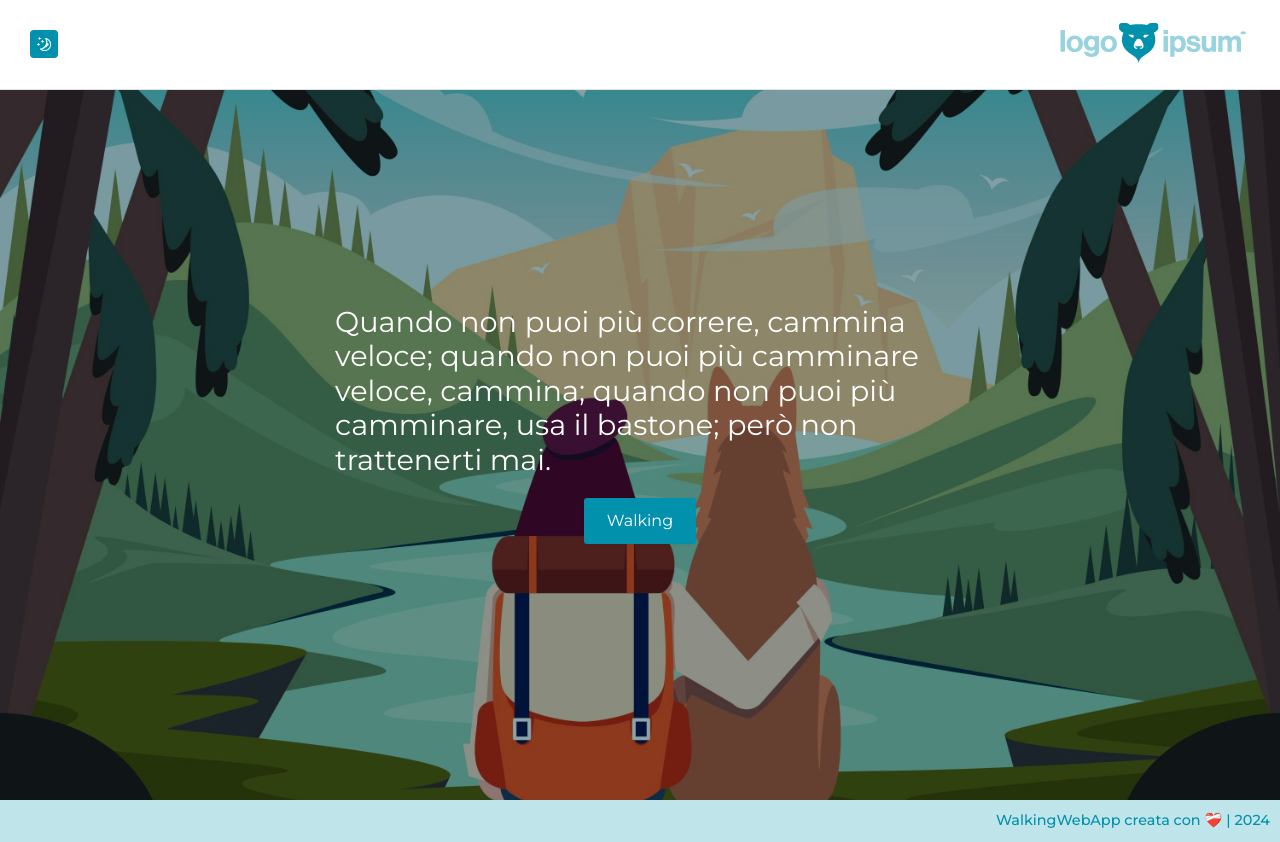
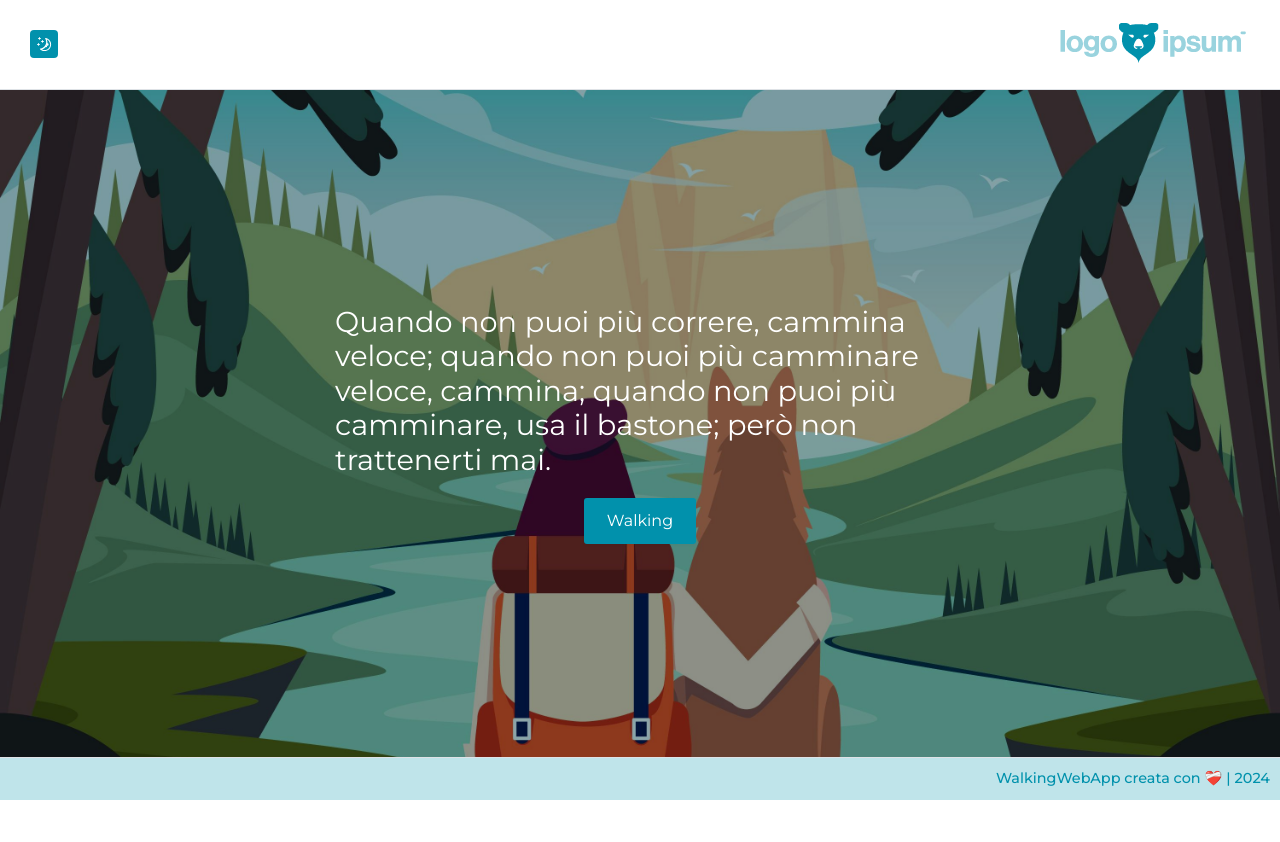
Before and after one commit to chiarajf/CB8, a Next.js app in the folder walking-app/: page / in a window 1280 px wide. After the commit the page ends 800 px from the top, so only its background shows below. Built offline with nearby package versions, Linux system fonts and the light colour scheme.

Commit message:
modifica

```diff
--- a/walking-app/src/components/appShellComponent/AppShellComponent.jsx
+++ b/walking-app/src/components/appShellComponent/AppShellComponent.jsx
@@ -55,12 +55,10 @@ const AppShellComponent = ({ children, progressButtons, hideNavbar }) => {
         </AppShell.Navbar>
       )}
       <AppShell.Main className={mainClassName}>{children}</AppShell.Main>
-      <div>
-        <div className={styles.Footer}>
-          {progressButtons}
-          <p className={styles.withLove}>WalkingWebApp creata con ❤️‍🩹 | 2024</p>
-        </div>
-      </div>
+      <AppShell.Footer>
+        <div>{progressButtons}</div>
+        <p className={styles.withLove}>WalkingWebApp creata con ❤️‍🩹 | 2024</p>
+      </AppShell.Footer>
     </AppShell>
   );
 };
```
